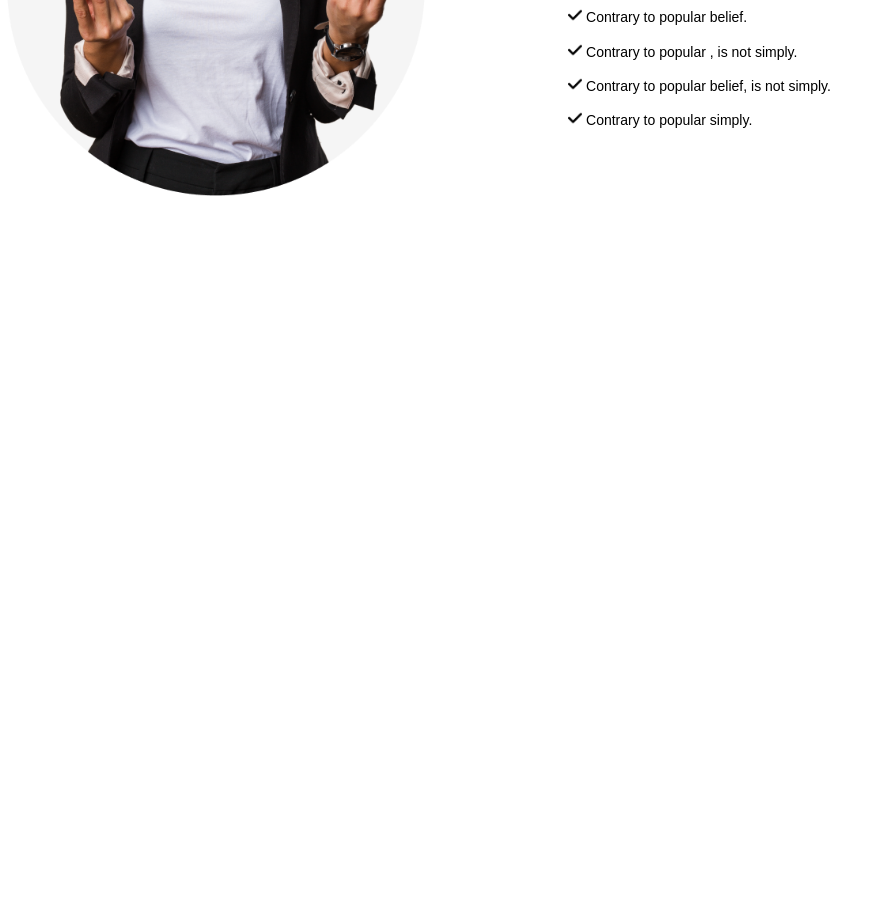
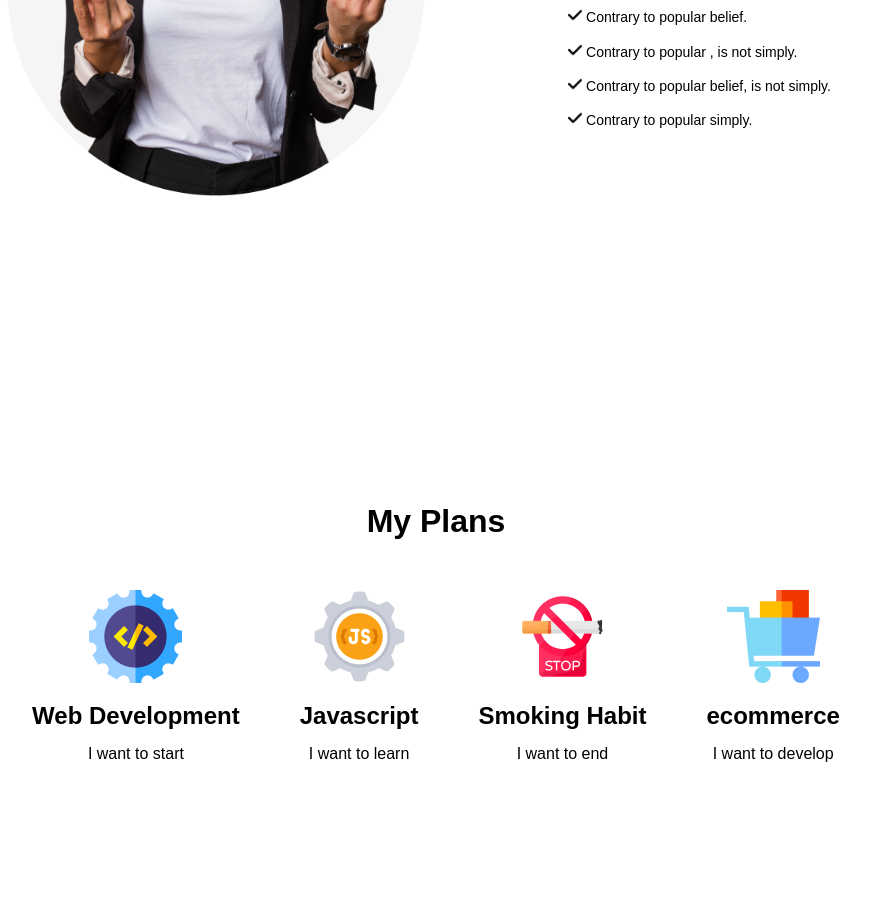
Before and after one commit to biswascom/assignment-1, a plain HTML site: page index.html in a window 1280 px wide. Shown: the part 1297-2198 px from the top of the page, without its empty margins (204-1074 px from the left). Before the commit the page ends 1600 px from the top, so only its background shows below. Drawn offline with Linux system fonts and the light colour scheme.

Commit message:
My Plan Area added

```diff
--- a/index.html
+++ b/index.html
@@ -47,6 +47,36 @@
             </div>
         </div>
     </main>
+
+    <!-- My Plan Area -->
+
+    <div class="my-plan">
+        <div class="my-plan-container">
+            <h1 class="title my-plan-title">My Plans</h1>
+            <div class="plan-list">
+                <div class="plans">
+                    <img src="images/icons/web.png" alt="Web">
+                    <h2>Web Development</h2>
+                    <p>I want to start</p>
+                </div>
+                <div class="plans">
+                    <img src="images/icons/js.png" alt="Js">
+                    <h2>Javascript</h2>
+                    <p>I want to learn</p>
+                </div>
+                <div class="plans">
+                    <img src="images/icons/smoke.png" alt="smoking">
+                    <h2>Smoking Habit</h2>
+                    <p>I want to end</p>
+                </div>
+                <div class="plans">
+                    <img src="images/icons/ecom.png" alt="ecommerce">
+                    <h2>ecommerce</h2>
+                    <p>I want to develop</p>
+                </div>
+            </div>
+        </div>
+    </div>
 </body>
 
 </html>
--- a/style.css
+++ b/style.css
@@ -82,3 +82,31 @@ main {
 .main-paragraph {
     padding-top: 120px;
 }
+
+/* My Plan Area */
+
+.my-plan {
+    width: 100%;
+    margin: 80px auto;
+    padding: 120px 0;
+    display: flex;
+    justify-content: center;
+}
+
+.plan-list {
+    display: flex;
+    gap: 60px;
+}
+
+.my-plan-title {
+    text-align: center;
+    margin-bottom: 50px;
+}
+
+.plans {
+    text-align: center;
+}
+
+.plans img, h2, p {
+    margin-bottom: 15px;
+}
```
